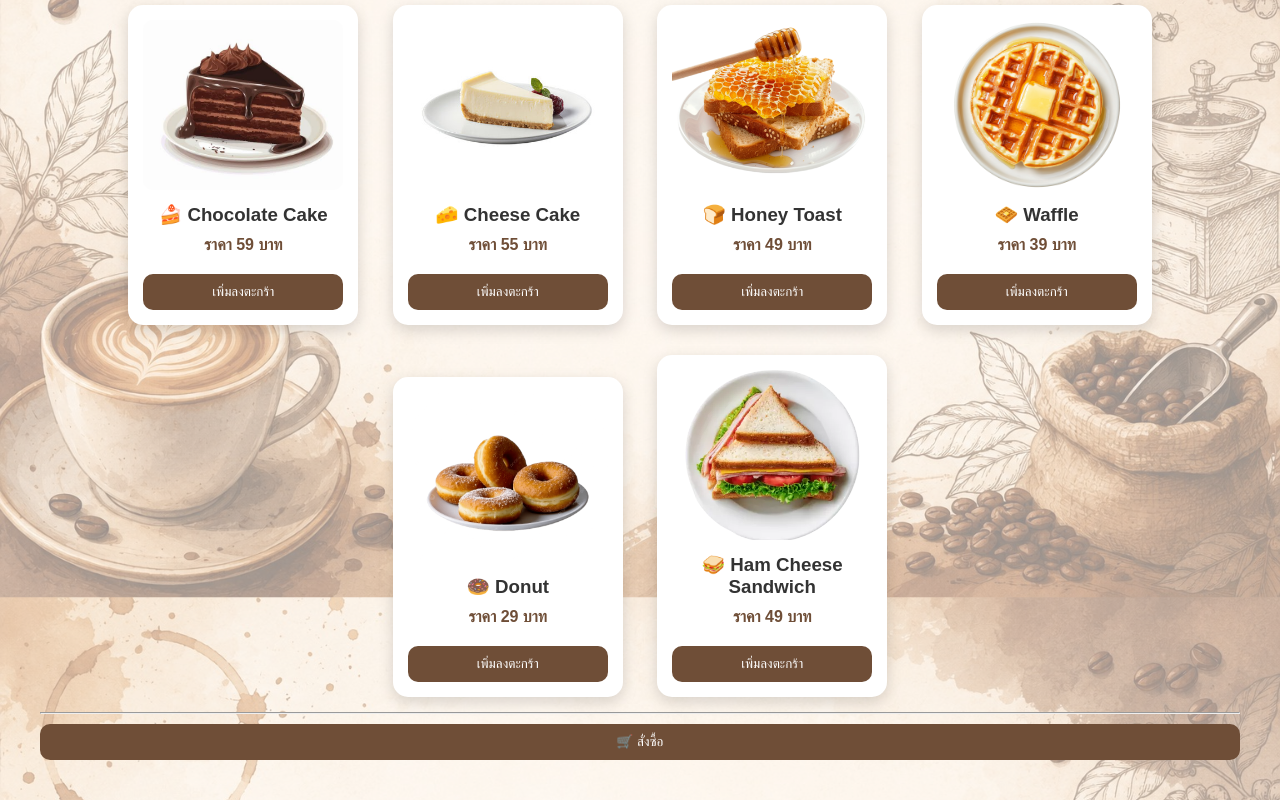
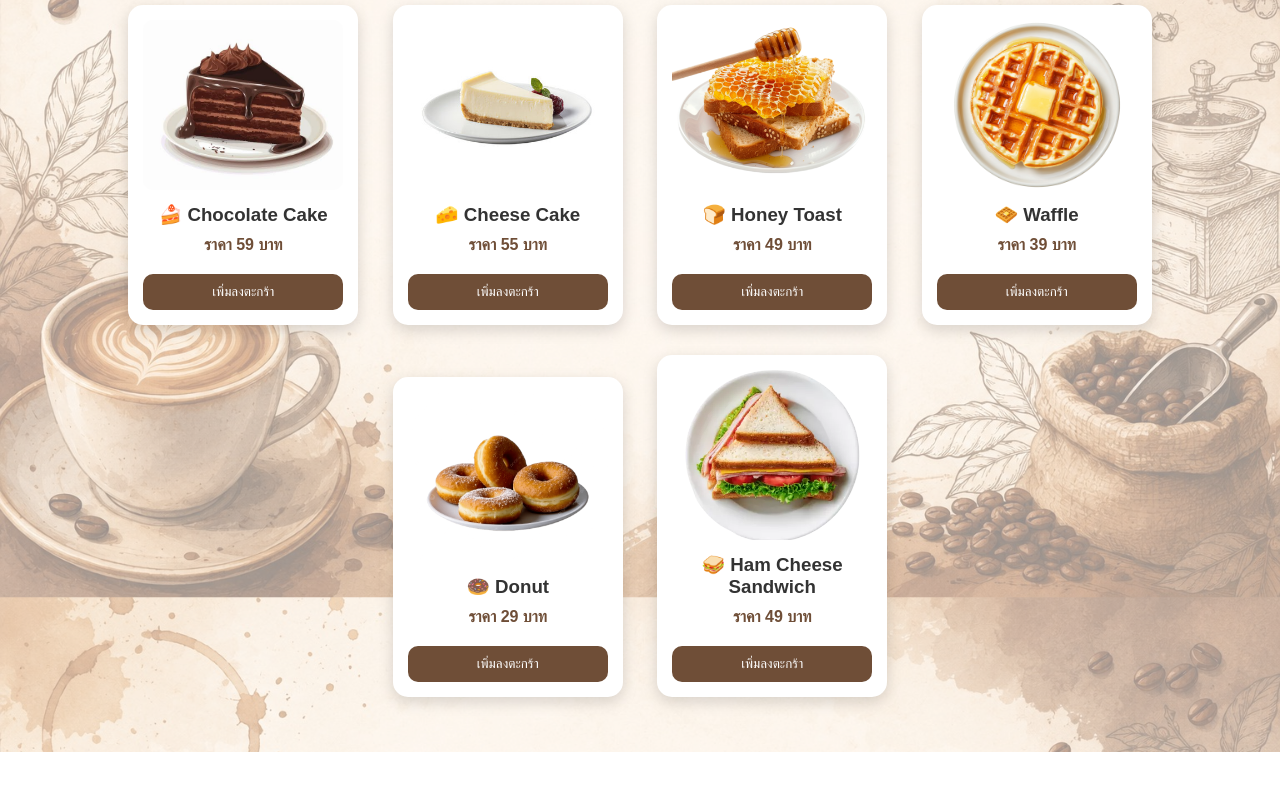
Before and after one commit to apinantboonpong25/Coffee_Time, a website: page index.html in a window 1280 px wide. Shown: the part 2816-3616 px from the top of the page. After the commit the page ends 3568 px from the top, so only its background shows below. Drawn offline with Linux system fonts and the light colour scheme.

Commit message:
Update website and fix bugs

```diff
--- a/index.html
+++ b/index.html
@@ -563,16 +563,3 @@ onkeyup="searchMenu()">
 เพิ่มลงตะกร้า
 </button>
 </div>
-
-<hr>
-
-<button onclick="checkout()">
-🛒 สั่งซื้อ
-</button>
-
-</div>
-
-<script src="script.js"></script>
-
-</body>
-</html>
```
